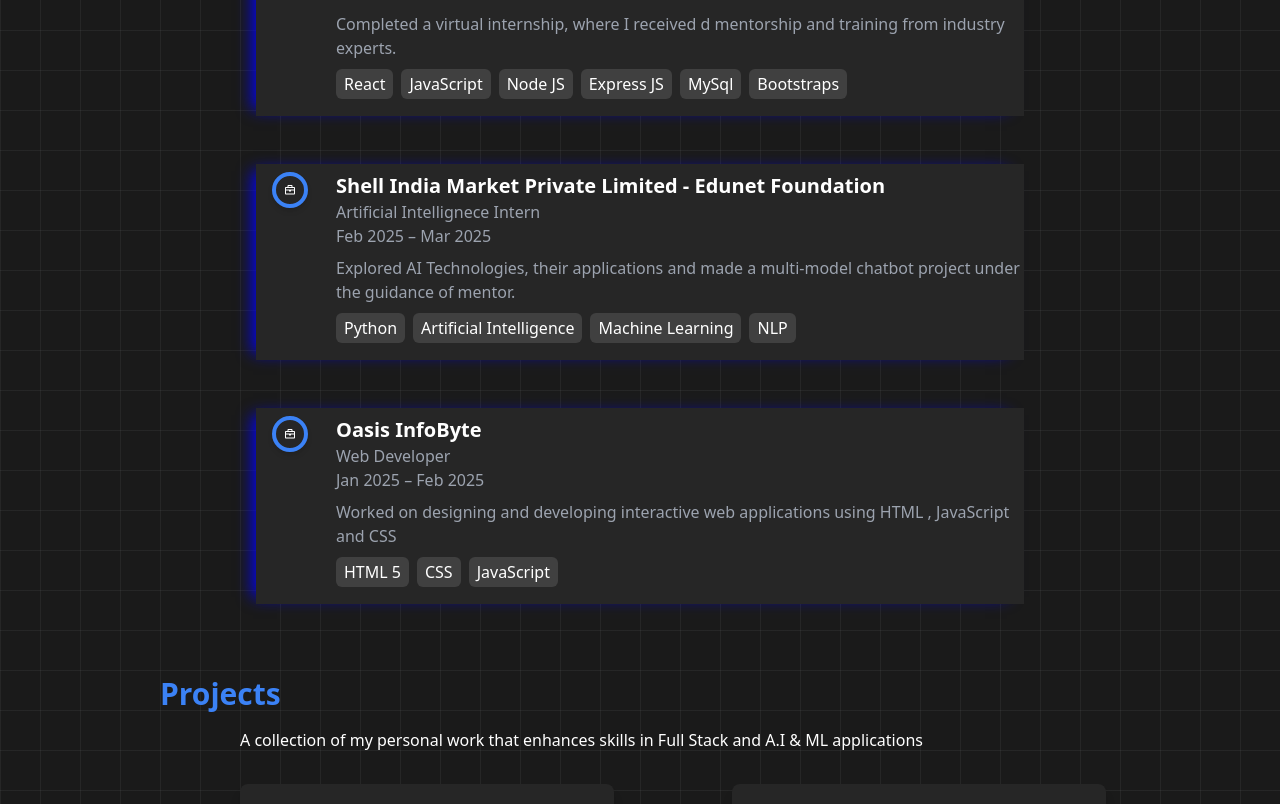
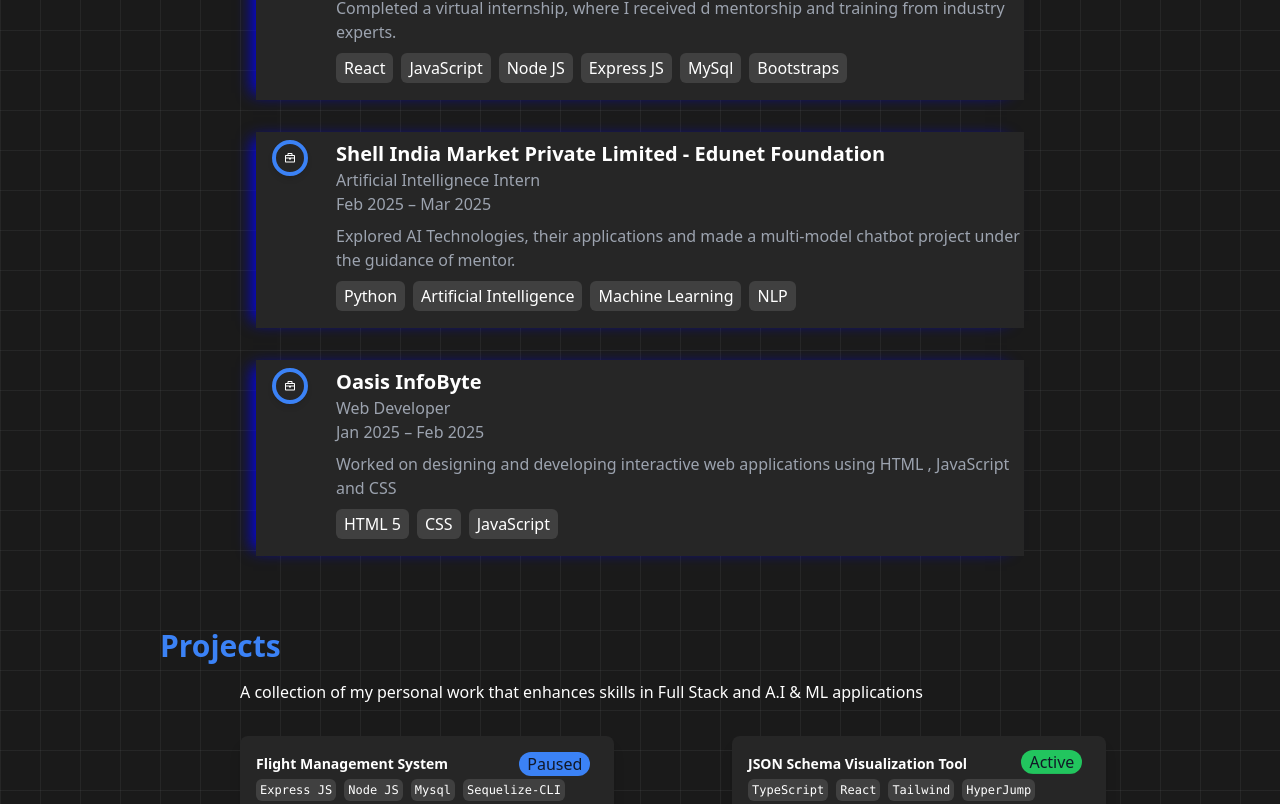
Before and after one commit to jagpreetrahi/jaggi-portfolio, a React (Vite) app: page / in a window 1280 px wide. Shown: the part 1570-2374 px from the top of the page. Built offline with nearby package versions, Linux system fonts and the light colour scheme; a web font is replaced by a local one.

Commit message:
Update the code

```diff
--- a/src/Component/Education.jsx
+++ b/src/Component/Education.jsx
@@ -23,7 +23,7 @@
 
     return (
     <section className="py-16 px-4 " id="work-experience">
-      <h2 className="text-3xl font-bold mb-10 mx-auto md:mx-52 text-blue-500  mt-12" style={{letterSpacing : '3px' , fontFamily :'Roboto , sans-serif'}}>Education</h2>
+      <h2 className="text-3xl font-bold mb-10 mx-2 md:mx-52 text-blue-500  mt-12" style={{letterSpacing : '3px' , fontFamily :'Roboto , sans-serif'}}>Education</h2>
 
 
       <motion.ul
@@ -31,7 +31,7 @@
         variants={containerVariants}
         initial="hidden"
         animate={inView ? "show" : "hidden"}
-        className="space-y-8 w-full bg-red"
+        className="space-y-8 w-full"
       >
         {educationData.map((exp, idx) => (
           <motion.li
--- a/src/Component/Experience.jsx
+++ b/src/Component/Experience.jsx
@@ -2,7 +2,7 @@
 import experience from "./../data/work-experience.json"
 import { BiBriefcase } from "react-icons/bi";
 import { useInView } from "react-intersection-observer";
-import { useState } from "react";
+
 
 const containerVariants = {
     hidden: {},
@@ -25,7 +25,7 @@
 
     return (
     <section className="py-16 px-4 " id="work-experience">
-      <h2 className="text-3xl font-bold mb-10 text-blue-500 mx-10 md:mx-48 mt-2">Work Experience</h2>
+      <h2 className="text-3xl font-bold mb-10 text-blue-500 mx-2 md:mx-48 mt-2">Work Experience</h2>
 
 
       <motion.ul
@@ -33,7 +33,7 @@
         variants={containerVariants}
         initial="hidden"
         animate={inView ? "show" : "hidden"}
-        className="space-y-12"
+        className="space-y-8"
       >
         {experience.map((exp, idx) => (
           <motion.li
--- a/src/Component/HeroBar.jsx
+++ b/src/Component/HeroBar.jsx
@@ -15,14 +15,14 @@
 
             <div className="md:mx-24 px-2 py-1 md:px-4 md:py-2">
 
-                <motion.div initial={{x: -xValue, opacity:0}} animate={{x: xValue , opacity:1}} transition={{duration:0.9, ease:"easeOut"}} className="mx-12 md:mx-5 md:text-3xl text-white font-bold">
+                <motion.div initial={{x: -xValue, opacity:0}} animate={{x: xValue , opacity:1}} transition={{duration:0.9, ease:"easeOut"}} className="mx-2 md:mx-5 md:text-3xl text-white font-bold">
 
                   <p style={{fontFamily : "Savate" , letterSpacing : '0.5px'}}>Hey, I'm Jagpreet Singh Rahi </p>
 
 
                 </motion.div>
 
-                <div className="flex flex-col mx-12  md:mx-28">
+                <div className="flex flex-col mx-2  md:mx-28">
                   <p className="text-white text-xl mt-3">
                     🌱 I'm currently in my fourth year of pursuing a B.E. in Computer Science.
                   </p>
--- a/src/Component/NavigationBar.jsx
+++ b/src/Component/NavigationBar.jsx
@@ -1,5 +1,3 @@
-import { TbMoonStars } from "react-icons/tb";
-import { useState } from "react";
 import { BsLinkedin } from "react-icons/bs";
 import { BsSlack } from "react-icons/bs";
 import { BsGithub } from "react-icons/bs";
@@ -25,15 +23,15 @@
 
 
         {/* Navigation Menu */}
-        <div className="fixed top-0 left-0  w-full md:w-auto  h-screen  text-white z-50 flex-col items-center justify-center md:static md:h-auto  md:flex md:flex-row md:rounded-3xl">
+        <div className="text-white ml-auto md:ml-0 mr-5 md:mr-0">
 
 
 
-            <ul className="md:mx-5 flex flex-col md:flex-row gap-6 text-lg md:gap-8 md:p-4">
-                <li><a href="#"  className="py-2 px-4"><BsGithub/></a></li>
-                <li><a href="#"  className="py-2 px-4"><BsLinkedin/></a></li>
-                <li><a href="#"  className="py-2 px-4"><BsSlack/></a></li>
-                <li><a href="#"  className="py-2 px-4"><BsTwitterX/></a></li>
+            <ul className="md:mx-5 flex flex-row  gap-6 text-lg md:gap-8 md:p-4">
+                <li><a href="#"  className="px-2 py-1 md:py-2 md:px-4"><BsGithub/></a></li>
+                <li><a href="#"  className="px-2 py-1 md:py-2 md:px-4"><BsLinkedin/></a></li>
+                <li><a href="#"  className="px-2 py-1 md:py-2 md:px-4"><BsSlack/></a></li>
+                <li><a href="#"  className="px-2 py-1 md:py-2 md:px-4"><BsTwitterX/></a></li>
 
 
             </ul>
--- a/src/Component/Project.jsx
+++ b/src/Component/Project.jsx
@@ -11,7 +11,7 @@
             <div className="flex flex-col">
                 <div className="flex flex-col">
                        <h2 className="text-3xl font-bold mb-4 text-blue-500 mx-10 md:mx-40 mt-2">Projects</h2>
-                       <span className="text-white md:ml-60">A collection of my personal work that enhances skills in Full Stack and A.I & ML applications </span>
+                       <span className="text-white md:mx-60 mx-10">A collection of my personal work that enhances skills in Full Stack and A.I & ML applications </span>
 
                 </div>
 
@@ -28,7 +28,7 @@
                             <a className="w-full text-left cursor-pointer">
                             <div className="flex flex-row justify-between items-center">
                                 <h3 className="text-sm font-semibold text-white">{project.name}</h3>
-                                <span className="text-gray-400 mr-4">{project.status}</span>
+                                <span className={`text-gray-900 mr-2  px-2 scroll-py-1 rounded-3xl ${project.status === 'Active' ? 'bg-green-500 animate-bounce' : 'bg-blue-500' }`}>{project.status}</span>
                             </div>
                             <span className="text-gray-400  mt-2">{project.description}</span>
                             <ul className="flex flex-wrap gap-2">
--- a/src/data/project.json
+++ b/src/data/project.json
@@ -1,20 +1,20 @@
 [
     {
         "name" : "Flight Management System",
-        "status" : "paused",
+        "status" : "Paused",
         "description" : "",
         "gradientClass": "hover:bg-gradient-to-r hover:from-red-500 hover:to-purple-600",
         "tech" : ["Express JS" , "Node JS" , "Mysql" , "Sequelize-CLI", "JavaScript" ]
     },
     {
         "name" : "JSON Schema Visualization Tool",
-        "status" : "acitve",
+        "status" : "Active",
         "description" : "",
         "tech" : ["TypeScript" , "React" , "Tailwind" , "HyperJump", "CytoScape.js" ]
     },
     {
         "name" : "Twitter Backend",
-        "status" : "paused",
+        "status" : "Paused",
         "description" : "",
         "tech" : ["Express JS" , "Node JS" , "Mongo DB" , "Mongoose", "TypeScript" ]
     },
@@ -26,7 +26,7 @@
     },
     {
         "name" : "Multi Model Chatbot",
-        "status" : "paused",
+        "status" : "Paused",
         "description" : "",
         "tech" : ["Python" , "A.I." , "M.L." , "NLP" , "StreamLit"]
     },{
```
